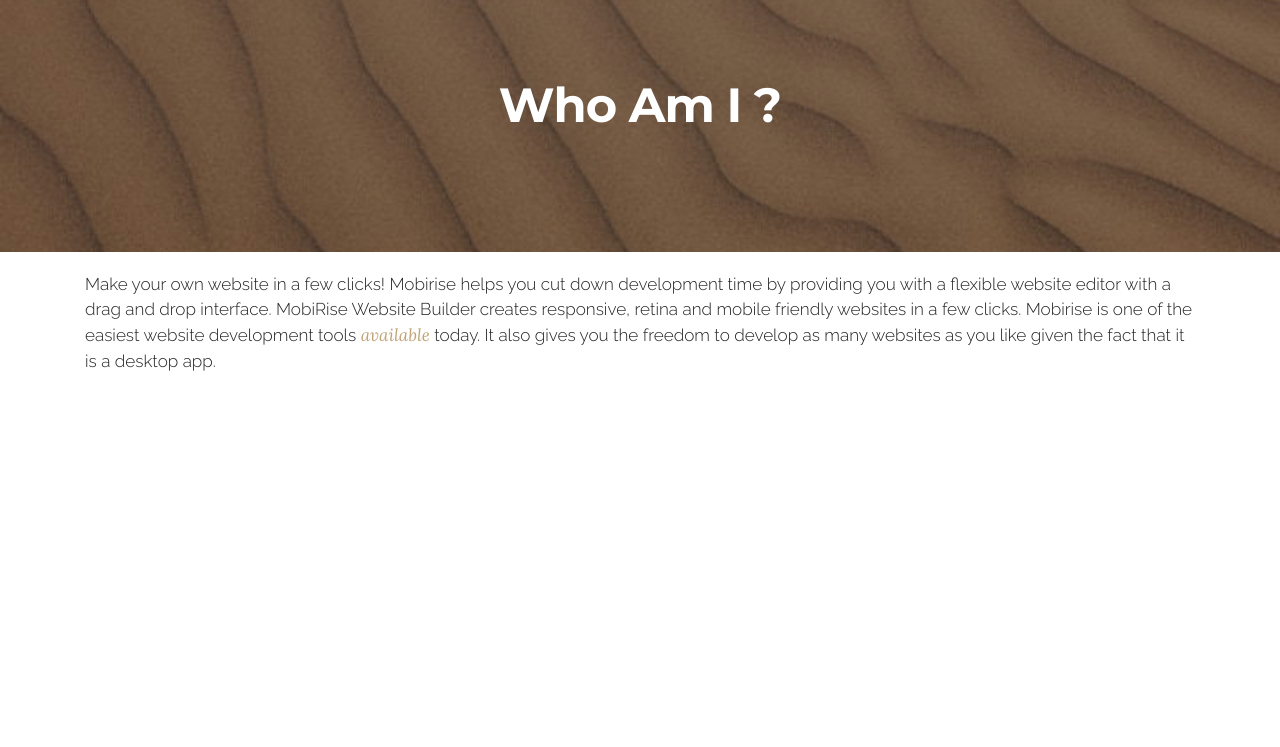
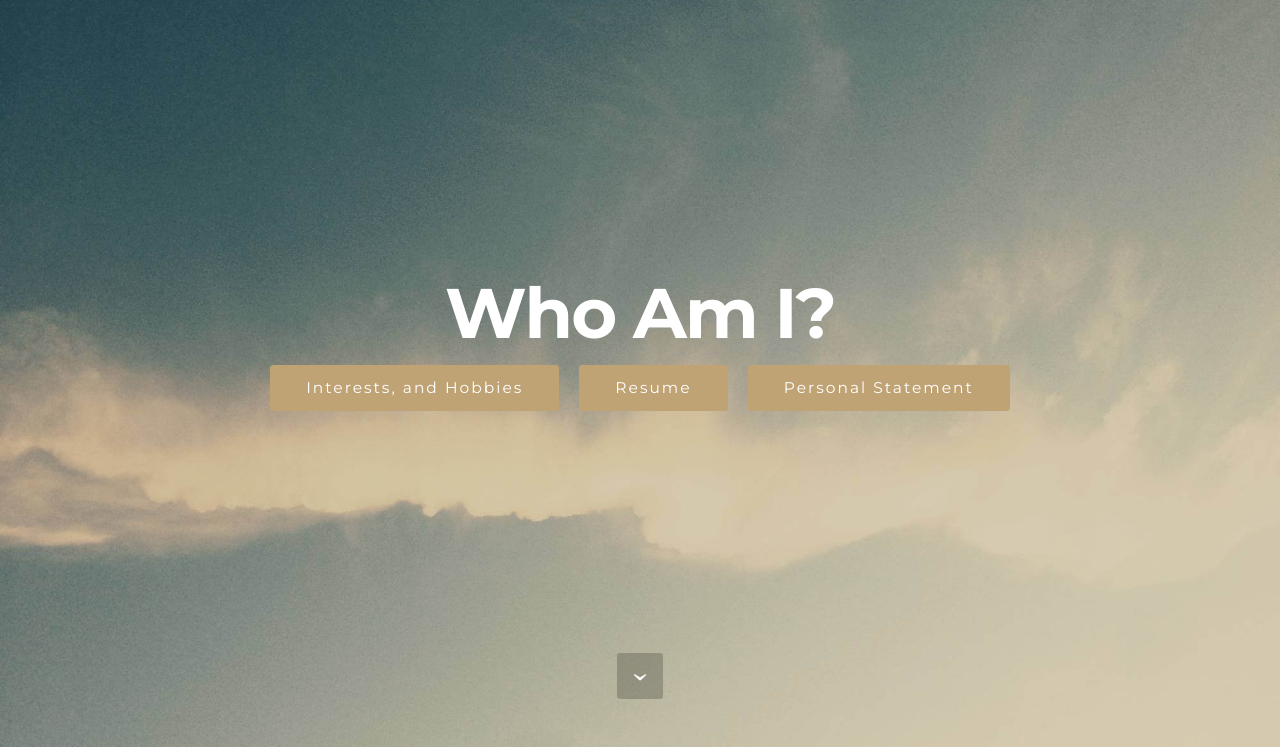
Before and after one commit to fer21dj/efolio, a plain HTML site: page page12.html in a window 1280 px wide. Shown: the part 94-841 px from the top of the page. Before the commit the page ends 800 px from the top, so only its background shows below. Drawn offline with Linux system fonts and the light colour scheme.

Commit message:
create github pages

```diff
--- a/assets/mobirise/css/mbr-additional.css
+++ b/assets/mobirise/css/mbr-additional.css
@@ -902,10 +902,6 @@ h6,
 #msg-box8-p p {
   color: #fff;
 }
-#msg-box8-o .mbr-section-title,
-#msg-box8-o p {
-  color: #fff;
-}
 #ext_menu-b .hide-buttons .nav-btn {
   display: none !important;
 }
--- a/page12.html
+++ b/page12.html
@@ -14,8 +14,8 @@
   <link rel="stylesheet" href="https://fonts.googleapis.com/css?family=Lora:400,700,400italic,700italic&subset=latin">
   <link rel="stylesheet" href="assets/tether/tether.min.css">
   <link rel="stylesheet" href="assets/bootstrap/css/bootstrap.min.css">
+  <link rel="stylesheet" href="assets/dropdown/css/style.css">
   <link rel="stylesheet" href="assets/animate.css/animate.min.css">
-  <link rel="stylesheet" href="assets/dropdown/css/style.css">
   <link rel="stylesheet" href="assets/theme/css/style.css">
   <link rel="stylesheet" href="assets/mobirise/css/mbr-additional.css" type="text/css">
 
@@ -56,29 +56,35 @@
 
 </section>
 
-<section class="engine"><a href="https://mobirise.ws/g">create your own website</a></section><section class="mbr-section article mbr-parallax-background mbr-after-navbar" id="msg-box8-o" data-rv-view="55" style="background-image: url(assets/images/mbr-720x1080.jpg); padding-top: 120px; padding-bottom: 120px;">
+<section class="engine"><a href="https://mobirise.ws">Mobirise</a></section><section class="mbr-section article mbr-section__container mbr-after-navbar" id="content1-n" data-rv-view="60" style="background-color: rgb(255, 255, 255); padding-top: 20px; padding-bottom: 20px;">
 
-    <div class="mbr-overlay" style="opacity: 0.5; background-color: rgb(34, 34, 34);">
-    </div>
     <div class="container">
         <div class="row">
-            <div class="col-md-8 col-md-offset-2 text-xs-center">
-                <h3 class="mbr-section-title display-2"><br>Who Am I ?<br></h3>
-                <div class="lead"></div>
-
-            </div>
+            <div class="col-xs-12 lead"></div>
         </div>
     </div>
 
 </section>
 
-<section class="mbr-section article mbr-section__container" id="content1-n" data-rv-view="60" style="background-color: rgb(255, 255, 255); padding-top: 20px; padding-bottom: 20px;">
+<section class="mbr-section mbr-section-hero mbr-section-full mbr-section-with-arrow mbr-parallax-background" id="header1-1p" data-rv-view="164" style="background-image: url(assets/images/jumbotron.jpg);">
 
-    <div class="container">
-        <div class="row">
-            <div class="col-xs-12 lead"><p>Make your own website in a few clicks! Mobirise helps you cut down development time by providing you with a flexible website editor with a drag and drop interface. MobiRise Website Builder creates responsive, retina and mobile friendly websites in a few clicks. Mobirise is one of the easiest website development tools <a href="http://google.com/">available</a> today. It also gives you the freedom to develop as many websites as you like given the fact that it is a desktop app.</p></div>
+
+
+    <div class="mbr-table-cell">
+
+        <div class="container">
+            <div class="row">
+                <div class="mbr-section col-md-10 col-md-offset-1 text-xs-center">
+
+                    <h1 class="mbr-section-title display-1">Who Am I?<br></h1>
+                    <p class="mbr-section-lead lead"></p>
+                    <div class="mbr-section-btn"><a class="btn btn-lg btn-primary" href="https://mobirise.com">Interests, and Hobbies</a> <a class="btn btn-lg btn-primary" href="https://mobirise.com">Resume</a> <a class="btn btn-lg btn-primary" href="https://mobirise.com">Personal Statement</a>  </div>
+                </div>
+            </div>
         </div>
     </div>
+
+    <div class="mbr-arrow mbr-arrow-floating" aria-hidden="true"><a href="#next"><i class="mbr-arrow-icon"></i></a></div>
 
 </section>
 
@@ -86,11 +92,11 @@
   <script src="assets/web/assets/jquery/jquery.min.js"></script>
   <script src="assets/tether/tether.min.js"></script>
   <script src="assets/bootstrap/js/bootstrap.min.js"></script>
+  <script src="assets/jarallax/jarallax.js"></script>
+  <script src="assets/smooth-scroll/smooth-scroll.js"></script>
+  <script src="assets/dropdown/js/script.min.js"></script>
   <script src="assets/touch-swipe/jquery.touch-swipe.min.js"></script>
-  <script src="assets/smooth-scroll/smooth-scroll.js"></script>
-  <script src="assets/jarallax/jarallax.js"></script>
   <script src="assets/viewport-checker/jquery.viewportchecker.js"></script>
-  <script src="assets/dropdown/js/script.min.js"></script>
   <script src="assets/theme/js/script.js"></script>
 
 
```
Also changed, not shown: index.html (+1 -1 lines), page10.html (+1 -1 lines), page11.html (+1 -1 lines), page13.html (+1 -1 lines), page3.html (+1 -1 lines), page4.html (+1 -1 lines), page8.html (+2 -2 lines), page9.html (+2 -2 lines), assets/images/jumbotron.jpg (added), 1 other file.
